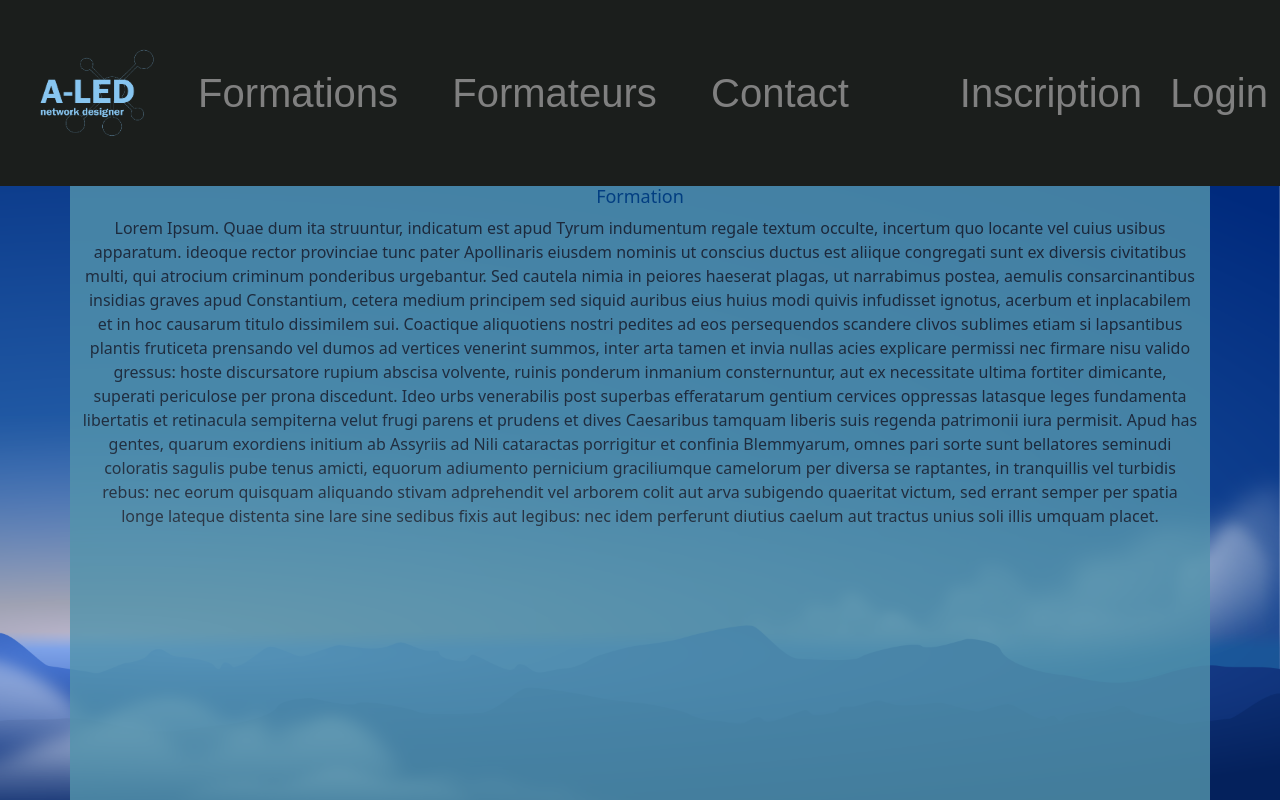
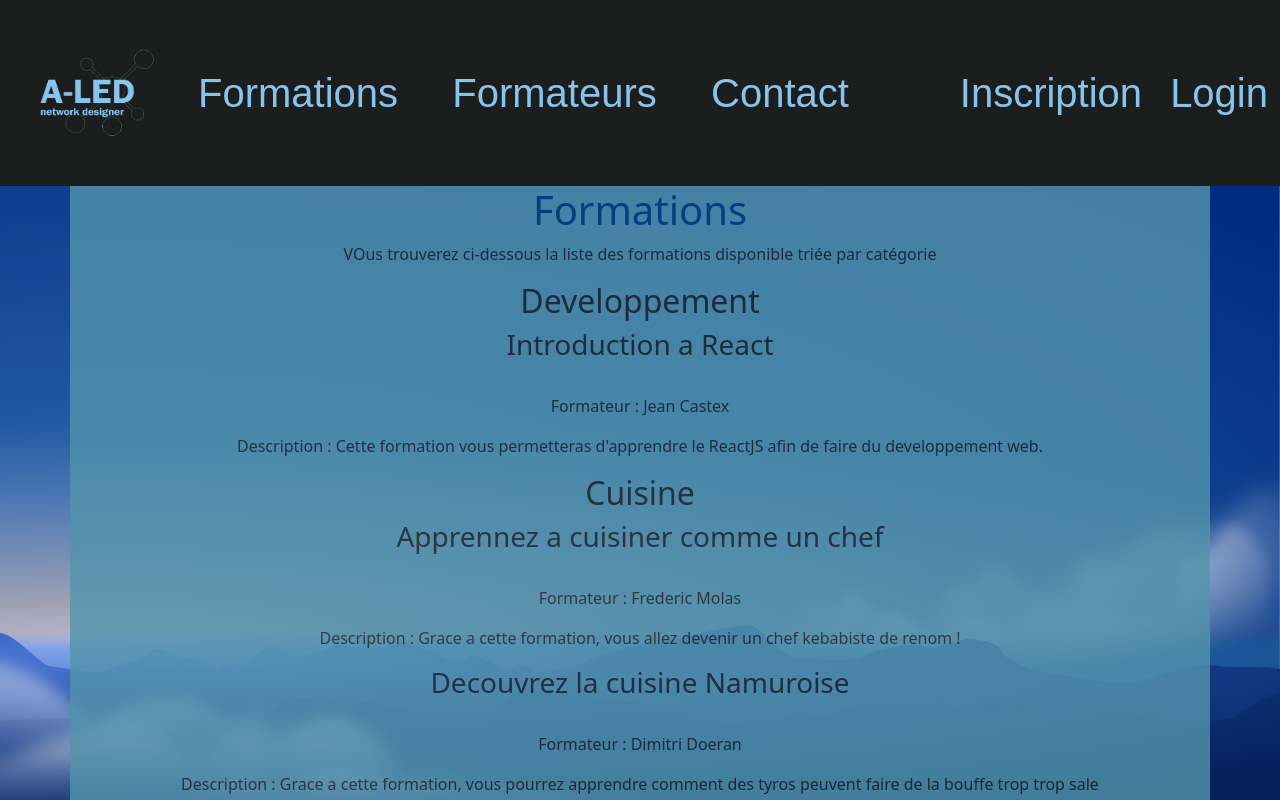
Before and after one commit to ArthurSchamroth/ReseauEntrepriseA, a React (Create React App) app: page /Formation in a window 1280 px wide. Shown: the top 800 px of the page. Built offline with nearby package versions, Linux system fonts and the light colour scheme.

Commit message:
Ajout de fiche formation, template local en attendant la mise en route de la db

```diff
--- a/src/App.js
+++ b/src/App.js
@@ -8,8 +8,8 @@ import './App.css';
 import 'bootstrap/dist/css/bootstrap.min.css';
 import {BrowserRouter as Router, Switch, Route, Link, Redirect} from "react-router-dom";
 
-import NavBar from "./components/navbar";
-import Formation from "./pages/Formations/Formations"
+import NavBar from "./components/navbar/navbar";
+import Formations from "./pages/Formations/Formations"
 import Login from "./pages/Login/Login"
 import InscriptionForm from "./pages/Inscription/Insciption";
 import Home from "./pages/home";
@@ -32,7 +32,7 @@ function App() {
             <NavBar/>
             <Switch>
                 <Route path='/' exact component={Home}/>
-                <Route path='/Formation' component={Formation}/>
+                <Route path='/Formation' component={Formations}/>
                 <Route path='/Inscription' component={InscriptionForm}/>
                 <Route path='/Login' component={Login}/>
                 <Redirect to="/"/>
--- /dev/null
+++ b/src/components/FichesFormation/FichesFormation.js
@@ -0,0 +1,16 @@
+import React, { Component } from 'react';
+
+class FichesFormation extends Component{
+
+
+    render(){
+        return(
+            <div>
+                <h3>{this.props.nom}</h3><br/>
+                <p>Formateur :  {this.props.formateur_id}</p><p> Description :  {this.props.desc}</p>
+            </div>
+        )
+    }
+}
+
+export default FichesFormation;
--- a/src/components/navbar.css
+++ b/src/components/navbar/navbar.css
@@ -1,18 +1,21 @@
 .navbar-custom{
     background-color: #1b1e1c ;
-  }
+}
 
 
-  .navbar-link-custom{
+.navbar-link-custom{
     cursor: default;
     text-decoration: none;
-    color: grey;
+    color: #86c3ed;
     font-family: Arial, Helvetica, sans-serif;
     font-size: 2.5em;
     padding-right: 10%;
-  }
+}
+.navbar-link-custom:hover{
+    color: white;
 
-  .navbar-img{
+}
+.navbar-img{
     float: right;
     height: 160px;
     width: 170px;}
--- a/src/components/navbar.js
+++ b/src/components/navbar/navbar.js
@@ -1,6 +1,6 @@
 import {Container} from "react-bootstrap";
 import Navbar from "react-bootstrap/Navbar";
-import logo from "../img/aled_logo_discord.png";
+import logo from "../../img/aled_logo_discord.png";
 import Nav from "react-bootstrap/Nav";
 import {Link} from "react-router-dom";
 import "./navbar.css"
--- a/src/pages/Formations/Formations.css
+++ b/src/pages/Formations/Formations.css
@@ -1,7 +1,7 @@
 .Formation-title{
-    font-size: large;
     color: #004080;
     text-shadow: 1;
+    opacity: 1;
 }
 
 .Formation-text{
--- a/src/pages/Formations/Formations.js
+++ b/src/pages/Formations/Formations.js
@@ -1,9 +1,27 @@
-import React from "react";
+import React, { useState, useEffect } from "react";
 import background from "../../img/bgimage.png";
 import {Container, Row, Col} from "react-bootstrap";
+import FichesFormation from "../../components/FichesFormation/FichesFormation";
 import "./Formations.css"
 
-const Formation = () => {
+function Formation() {
+
+    const [listeFormation, setListeFormation] = useState([]);
+    const [isInitialRender, setIsInitialRender] = useState(true);
+    /*ListeFormation => (id, nom, des, formateur_id) {
+
+    }*/
+    var sameCategorie = ""
+    const testListe= [{id : "1", nom: "Introduction a React", desc:"Cette formation vous permetteras d'apprendre le ReactJS afin de faire du developpement web.", formateur_id:"Jean Castex", categorie: "Developpement"},
+                    {id : "2", nom: "Apprennez a cuisiner comme un chef", desc: "Grace a cette formation, vous allez devenir un chef kebabiste de renom !", formateur_id:"Frederic Molas", categorie:"Cuisine"},
+                    {id: "3", nom: "Decouvrez la cuisine Namuroise", desc: "Grace a cette formation, vous pourrez apprendre comment des tyros peuvent faire de la bouffe trop trop sale", formateur_id: "Dimitri Doeran", categorie:"Cuisine"}]
+
+    useEffect(()=>{
+        if(isInitialRender){
+            setIsInitialRender(false);
+            setListeFormation(testListe);
+        }
+    })
     return (
         <div className="App" style={{
             backgroundImage: `url(${background})`,
@@ -16,37 +34,42 @@ const Formation = () => {
             <Container>
 
                 <Row>
-                    <Col x></Col>
+                    <Col></Col>
                     <Col className="Main" xs={50} lg={50} xl={50} xxl={50}>
-                    <h1 className="Formation-title">Formation</h1>
-                    <p className="Formation-text">Lorem Ipsum. Quae dum ita struuntur, indicatum est apud Tyrum indumentum regale textum occulte,
-                        incertum quo locante vel cuius usibus apparatum. ideoque rector provinciae tunc pater
-                        Apollinaris eiusdem nominis ut conscius ductus est aliique congregati sunt ex diversis
-                        civitatibus multi, qui atrocium criminum ponderibus urgebantur.
+                        <h1 className="Formation-title">Formations</h1>
+                        <p className="Formation-text">VOus trouverez ci-dessous la liste des formations disponible triée par catégorie</p>
+                        <Container fluid>
+                            {listeFormation.map((data, key) => {
+                                if(data.categorie === sameCategorie) {
+                                    sameCategorie = data.categorie
+                                    return(
+                                    <Row key={key}>
+                                        <FichesFormation
+                                        nom ={data.nom}
+                                        desc = {data.desc}
+                                        formateur_id = {data.formateur_id}
+                                        categorie= {data.categorie}
+                                        />
+                                    </Row>)}
+                                else {
+                                    sameCategorie = data.categorie
+                                    return(
+                                    <Row key={key}>
+                                        <h2>{data.categorie}</h2>
+                                        <FichesFormation
+                                        nom ={data.nom}
+                                        desc = {data.desc}
+                                        formateur_id = {data.formateur_id}
+                                        categorie= {data.categorie}
+                                        />
+                                </Row>)
+                            }
+                            })}
+                            {console.log(sameCategorie)}
+                        </Container>
 
-                        Sed cautela nimia in peiores haeserat plagas, ut narrabimus postea, aemulis consarcinantibus
-                        insidias graves apud Constantium, cetera medium principem sed siquid auribus eius huius modi
-                        quivis infudisset ignotus, acerbum et inplacabilem et in hoc causarum titulo dissimilem sui.
-
-                        Coactique aliquotiens nostri pedites ad eos persequendos scandere clivos sublimes etiam si
-                        lapsantibus plantis fruticeta prensando vel dumos ad vertices venerint summos, inter arta tamen
-                        et invia nullas acies explicare permissi nec firmare nisu valido gressus: hoste discursatore
-                        rupium abscisa volvente, ruinis ponderum inmanium consternuntur, aut ex necessitate ultima
-                        fortiter dimicante, superati periculose per prona discedunt.
-
-                        Ideo urbs venerabilis post superbas efferatarum gentium cervices oppressas latasque leges
-                        fundamenta libertatis et retinacula sempiterna velut frugi parens et prudens et dives Caesaribus
-                        tamquam liberis suis regenda patrimonii iura permisit.
-
-                        Apud has gentes, quarum exordiens initium ab Assyriis ad Nili cataractas porrigitur et confinia
-                        Blemmyarum, omnes pari sorte sunt bellatores seminudi coloratis sagulis pube tenus amicti,
-                        equorum adiumento pernicium graciliumque camelorum per diversa se raptantes, in tranquillis vel
-                        turbidis rebus: nec eorum quisquam aliquando stivam adprehendit vel arborem colit aut arva
-                        subigendo quaeritat victum, sed errant semper per spatia longe lateque distenta sine lare sine
-                        sedibus fixis aut legibus: nec idem perferunt diutius caelum aut tractus unius soli illis umquam
-                        placet.</p>
-                        </Col>
-                        <Col className="col-left-side"></Col>
+                    </Col>
+                    <Col className="col-left-side"></Col>
                 </Row>
             </Container>
         </div>
```
Also changed, not shown: src/components/FichesFormation/FichesFormation.css (added).
